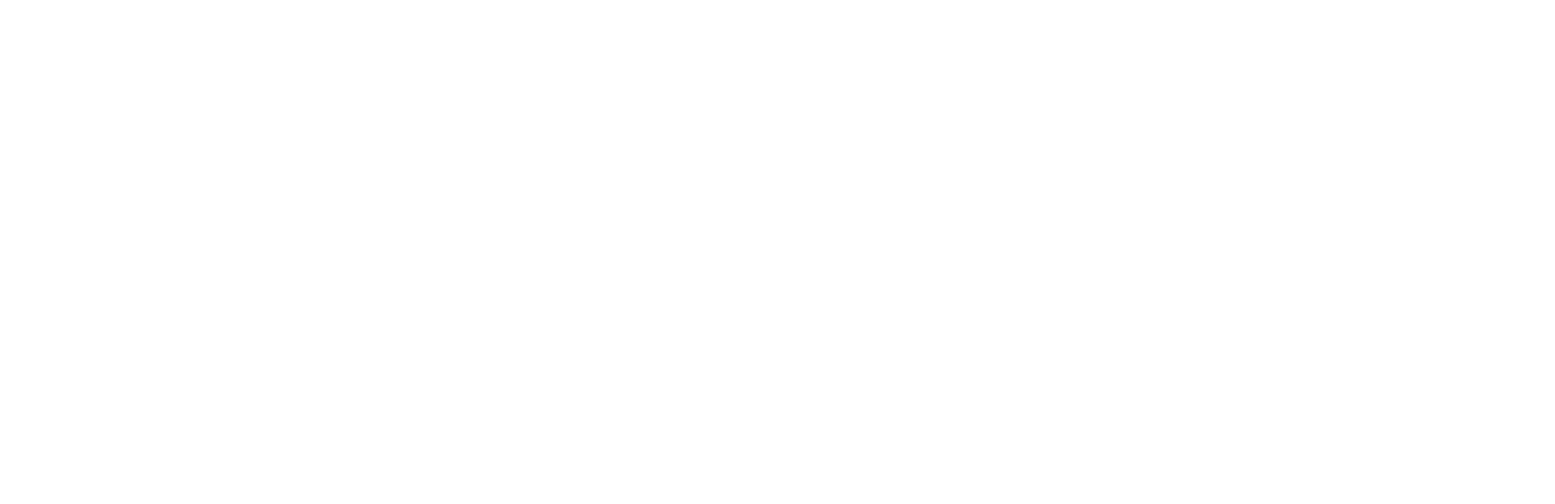
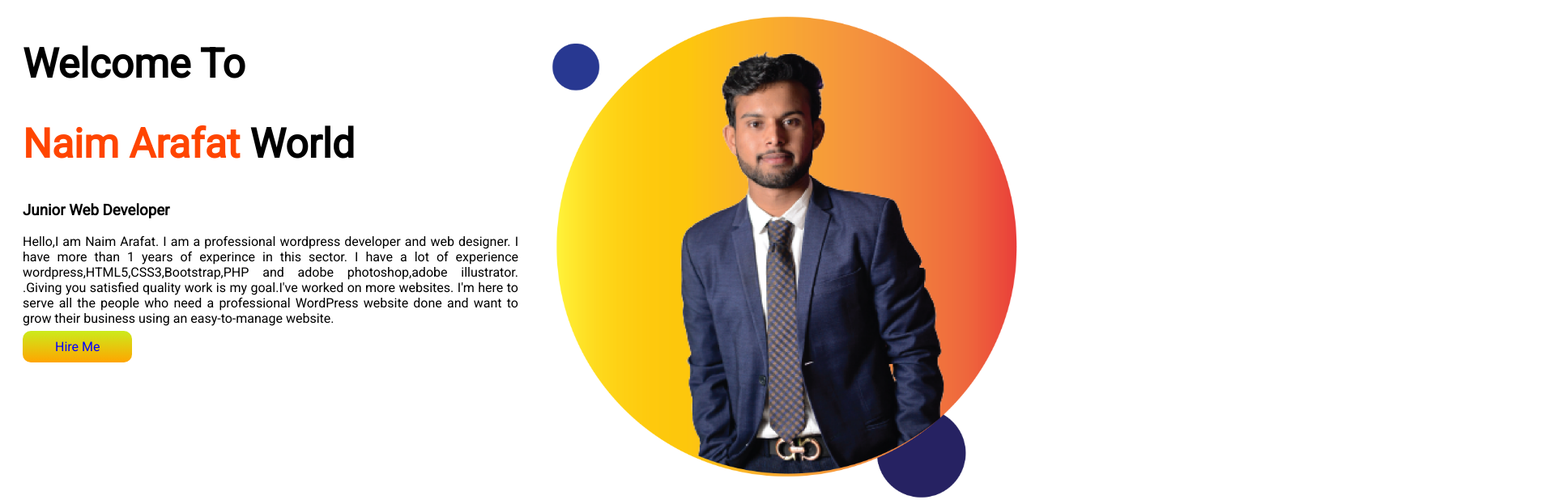
Before and after one commit to Saimon-Web/practice-one-project, a plain HTML site: page index.html in a window 1280 px wide. Shown: the top 623 px of the page at 81% size, 1920 px wide, since content can reach past the window. Drawn offline with Linux system fonts and the light colour scheme.

Commit message:
first section commit

```diff
--- a/index.html
+++ b/index.html
@@ -1,13 +1,51 @@
 <!DOCTYPE html>
 <html lang="en">
+
 <head>
     <meta charset="UTF-8">
     <meta http-equiv="X-UA-Compatible" content="IE=edge">
     <meta name="viewport" content="width=device-width, initial-scale=1.0">
     <title>Document</title>
+    <link rel="preconnect" href="https://fonts.googleapis.com">
+    <link rel="preconnect" href="https://fonts.gstatic.com" crossorigin>
+    <link href="https://fonts.googleapis.com/css2?family=Roboto&display=swap" rel="stylesheet">
     <link rel="stylesheet" href="style.css">
 </head>
+
 <body>
+    <section class="first-section">
+        <div class="one-side">
+            <h1>Welcome To</h1>
+            <h1><span>Naim Arafat </span> World</h1>
+            <h3>Junior Web Developer </h3>
+            <p>Hello,I am Naim Arafat. I am a professional wordpress developer and web designer. I have more than 1
+                years of experince in this sector. I have a lot of experience wordpress,HTML5,CSS3,Bootstrap,PHP and
+                adobe photoshop,adobe illustrator. .Giving you satisfied quality work is my goal.I've worked on more
+                websites. I'm here to serve all the people who need a professional WordPress website done and want to
+                grow their business using an easy-to-manage website. </p>
+            <a class="button" target="-blank" href="https://www.linkedin.com/feed/">Hire Me</a>
+        </div>
+        <div class="one-side">
+            <img src="naimone.png" alt="">
+        </div>
+    </section>
 
+    <section class="second-section">
+        <div>
+            <img src="saimon.png" alt="">
+        </div>
+        <div>
+            <h1>Dream Big</h1>
+            <h1><span>Full Stack Web Developer</span></h1>
+
+            <p>Hello,I am Naim Arafat. I am a professional wordpress developer and web designer. I have more than 1
+                years of experince in this sector. I have a lot of experience wordpress,HTML5,CSS3,Bootstrap,PHP and
+                adobe photoshop,adobe illustrator. .Giving you satisfied quality work is my goal.I've worked on more
+                websites. I'm here to serve all the people who need a professional WordPress website done and want to
+                grow their business using an easy-to-manage website. </p>
+            <a class="button" target="-blank" href="https://www.linkedin.com/feed/">Download Resume</a>
+        </div>
+    </section>
 </body>
+
 </html>
--- a/style.css
+++ b/style.css
@@ -0,0 +1,30 @@
+body{
+    font-family: 'Roboto', sans-serif;
+}
+.first-section{
+    display: flex;
+}
+h1{
+    font-size: 50px;
+}
+span{
+    color: orangered;
+}
+p{
+    text-align: justify;
+}
+.one-side{
+    width: 50%;
+    padding-left: 20px;
+}
+.one-side img{
+    width: 100%;
+
+}
+.button{
+    background-image: linear-gradient(rgb(204, 235, 28),rgb(255, 165, 0));
+    padding: 10px 40px;
+    border-radius: 10px;
+    text-decoration: none;
+    color: blue;
+}
```
Also changed, not shown: naimone.png (added), saimon.png (added).
